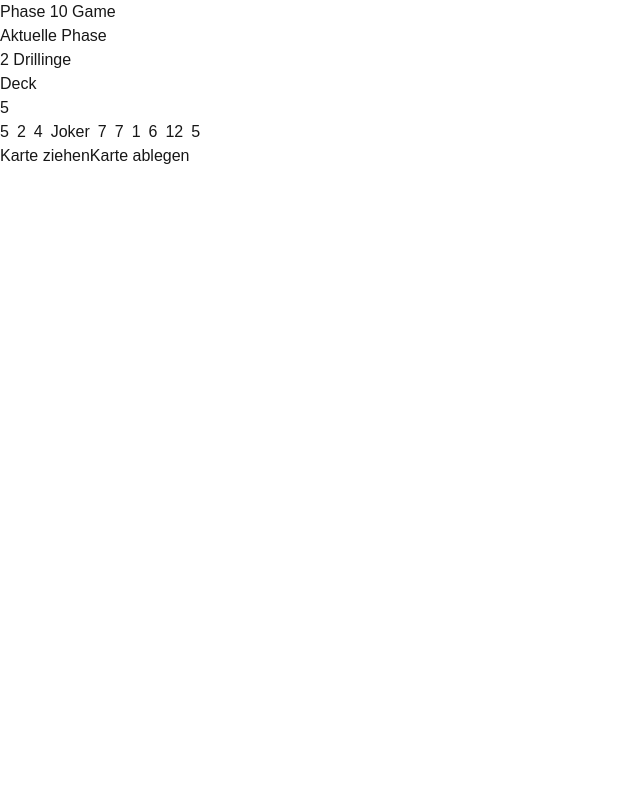
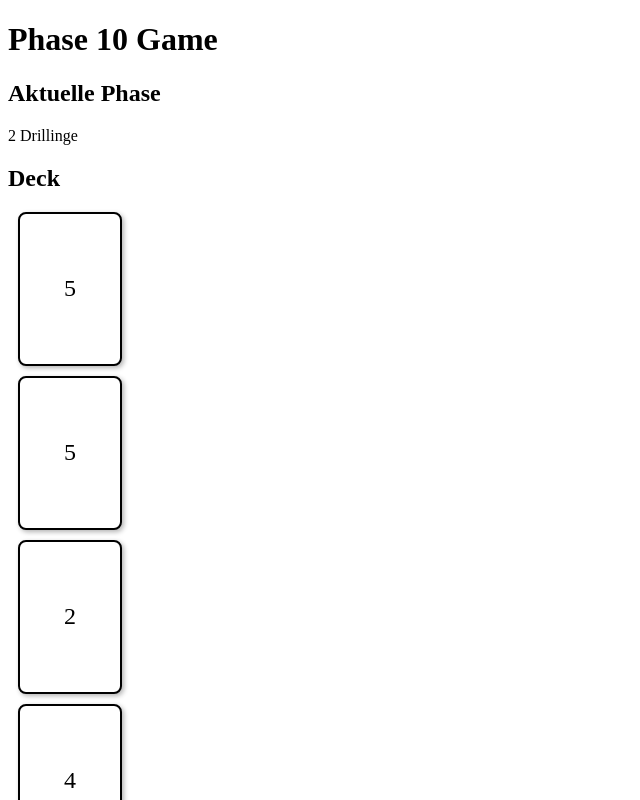
Before and after one commit to ronin1221/phase10, a Next.js app: page / in a window 1280 px wide. Shown: the top 800 px of the page, without its empty margins (0-640 px from the left). Built offline with nearby package versions, Linux system fonts and the light colour scheme.

Commit message:
small modifications

```diff
--- a/src/App.tsx
+++ b/src/App.tsx
@@ -6,49 +6,75 @@ import Deck from './components/Deck';
 import PhaseDisplay from './components/PhaseDisplay';
 import GameControls from './components/GameControls';
 import { Card } from './game/card';
+import { Player } from './game/player';
 
 function App() {
     const [deck, setDeck] = useState(shuffleDeck(createDeck()));
-    const [playerHand, setPlayerHand] = useState<Card[]>(deck.splice(0, 10)); // 10 Karten
-    const [topCard, setTopCard] = useState<Card | null>(deck.pop() || null);
-    const [currentPhaseIndex, setCurrentPhaseIndex] = useState(0); // Startphase
+    const [discardPile, setDiscardPile] = useState<Card[]>([]); // Ablagestapel
+    const [players, setPlayers] = useState<Player[]>([
+        { name: 'Spieler 1', hand: deck.splice(0, 10), phaseComplete: false, currentPhaseIndex: 0 },
+        { name: 'Spieler 2', hand: deck.splice(0, 10), phaseComplete: false, currentPhaseIndex: 0 }
+    ]);
+    const [currentPlayerIndex, setCurrentPlayerIndex] = useState(0); // Aktueller Spieler
 
-    // Karte ziehen
-    const drawCard = () => {
+    const currentPlayer = players[currentPlayerIndex];
+
+    // Karte vom Deck ziehen
+    const drawCardFromDeck = () => {
         if (deck.length > 0) {
             const newCard = deck.pop();
             if (newCard) {
-                setPlayerHand([...playerHand, newCard]);
-                setTopCard(newCard);
+                currentPlayer.hand.push(newCard);
+                setDeck([...deck]); // Deck aktualisieren
+                setPlayers([...players]); // Spielerhand aktualisieren
             }
         }
     };
 
-    // Karte ablegen
-    const playCard = (cardToPlay: Card) => {
-        // Karte aus der Hand entfernen
-        setPlayerHand(playerHand.filter(card => card !== cardToPlay));
+    // Karte vom Ablagestapel ziehen
+    const drawCardFromDiscardPile = () => {
+        if (discardPile.length > 0) {
+            const newCard = discardPile.shift();
+            if (newCard) {
+                currentPlayer.hand.push(newCard);
+                setDiscardPile([...discardPile]); // Ablagestapel aktualisieren
+                setPlayers([...players]); // Spielerhand aktualisieren
+            }
+        }
+    };
 
-        // Auf den Ablagestapel legen
-        setTopCard(cardToPlay);
+    // Karte ablegen und Zug beenden
+    const discardCard = (cardToPlay: Card) => {
+        currentPlayer.hand = currentPlayer.hand.filter(card => card !== cardToPlay);
+        setDiscardPile([cardToPlay, ...discardPile]); // Ablagestapel aktualisieren
+        setPlayers([...players]); // Spielerhand aktualisieren
+        endTurn(); // Zug beenden
+    };
 
-        // Überprüfen, ob die aktuelle Phase erfüllt ist
-        if (phases[currentPhaseIndex].requirement(playerHand)) {
-            alert("Phase abgeschlossen!");
-            // Zur nächsten Phase wechseln
-            setCurrentPhaseIndex(prevIndex => Math.min(prevIndex + 1, phases.length - 1));
+    // Phase überprüfen und abschließen
+    const checkAndCompletePhase = () => {
+        if (phases[currentPlayer.currentPhaseIndex].requirement(currentPlayer.hand)) {
+            alert(`${currentPlayer.name} hat die Phase abgeschlossen!`);
+            currentPlayer.phaseComplete = true;
+            currentPlayer.currentPhaseIndex++;
+            setPlayers([...players]); // Spielerphase aktualisieren
         } else {
-            alert("Phase noch nicht abgeschlossen!");
+            alert(`${currentPlayer.name} hat die Phase noch nicht abgeschlossen.`);
         }
+    };
+
+    // Zug beenden und zum nächsten Spieler wechseln
+    const endTurn = () => {
+        setCurrentPlayerIndex((prevIndex) => (prevIndex + 1) % players.length); // Zyklisch durch die Spieler wechseln
     };
 
     return (
         <div className="App">
             <h1>Phase 10 Game</h1>
-            <PhaseDisplay currentPhase={phases[currentPhaseIndex].description} />
-            <Deck topCard={topCard} />
-            <Hand cards={playerHand} onCardClick={playCard} />
-            <GameControls onDraw={drawCard} onPlay={() => { /* Hier keine Karte übergeben */ }} />
+            <PhaseDisplay currentPhase={phases[currentPlayer.currentPhaseIndex].description} />
+            <Deck topCard={deck[deck.length - 1]} discardPile={discardPile[0]} onDrawDeck={drawCardFromDeck} onDrawDiscard={drawCardFromDiscardPile} />
+            <Hand cards={currentPlayer.hand} onCardClick={discardCard} />
+            <GameControls onDrawDeck={drawCardFromDeck} onDrawDiscard={drawCardFromDiscardPile} onCompletePhase={checkAndCompletePhase} />
         </div>
     );
 }
--- a/src/app/globals.css
+++ b/src/app/globals.css
@@ -1,27 +1,48 @@
-@tailwind base;
-@tailwind components;
-@tailwind utilities;
-
-:root {
-  --background: #ffffff;
-  --foreground: #171717;
+/* Tabletop-Layout */
+.tabletop {
+    display: flex;
+    flex-direction: column;
+    justify-content: space-between;
+    height: 100vh; /* Tabletop nimmt die gesamte Höhe des Viewports ein */
+    padding: 20px;
+    background-color: #228B22; /* Optional: grüner Hintergrund wie ein Kartentisch */
 }
 
-@media (prefers-color-scheme: dark) {
-  :root {
-    --background: #0a0a0a;
-    --foreground: #ededed;
-  }
+/* Spielerhand (unten am Bildschirm) */
+.player-hand {
+    display: flex;
+    justify-content: center;
+    margin-top: auto;
 }
 
-body {
-  color: var(--foreground);
-  background: var(--background);
-  font-family: Arial, Helvetica, sans-serif;
+/* Deck und Ablagestapel in der Mitte */
+.deck-area {
+    display: flex;
+    justify-content: center;
+    align-items: center;
 }
 
-@layer utilities {
-  .text-balance {
-    text-wrap: balance;
-  }
+/* Kartenstile */
+.card {
+    width: 100px;
+    height: 150px;
+    background-color: white;
+    border: 2px solid black;
+    border-radius: 8px;
+    margin: 10px;
+    display: flex;
+    justify-content: center;
+    align-items: center;
+    font-size: 24px;
+    box-shadow: 2px 2px 5px rgba(0, 0, 0, 0.3);
+    transition: transform 0.2s;
 }
+
+.card:hover {
+    transform: scale(1.1); /* Vergrößere die Karte beim Hover */
+}
+
+/* Beispiel eines aktiven Spielbereichs (z.B. Deck in der Mitte) */
+.deck-area .card {
+    cursor: pointer;
+}
--- a/src/app/layout.tsx
+++ b/src/app/layout.tsx
@@ -5,7 +5,7 @@ interface LayoutProps {
     children: React.ReactNode;
 }
 
-const RootLayout: React.FC<LayoutProps> = ({ children }) => {
+const RootLayout: React.FC<LayoutProps> = ({children}) => {
     return (
         <html lang="en">
         <body>
--- a/src/app/page.tsx
+++ b/src/app/page.tsx
@@ -6,7 +6,7 @@ import App from '../App'; // Importiere dein Spiel
 const HomePage: React.FC = () => {
     return (
         <div>
-            <App /> {/* Das Phase10-Spiel hier rendern */}
+            <App/> {/* Das Phase10-Spiel hier rendern */}
         </div>
     );
 };
--- a/src/components/GameControls.tsx
+++ b/src/components/GameControls.tsx
@@ -5,11 +5,12 @@ interface GameControlsProps {
     onPlay: () => void; // Korrigiere hier den Typ, damit onPlay keine Argumente erwartet
 }
 
-const GameControls: React.FC<GameControlsProps> = ({ onDraw, onPlay }) => {
+const GameControls: React.FC<GameControlsProps> = ({onDraw, onPlay}) => {
     return (
         <div className="game-controls">
             <button onClick={onDraw}>Karte ziehen</button>
-            <button onClick={onPlay}>Karte ablegen</button> {/* Keine Karte hier als Argument */}
+            <button onClick={onPlay}>Karte ablegen</button>
+            {/* Keine Karte hier als Argument */}
         </div>
     );
 };
--- a/src/components/Hand.tsx
+++ b/src/components/Hand.tsx
@@ -1,12 +1,12 @@
 import React from 'react';
-import { Card } from '../game/card';
+import {Card} from '../game/card';
 
 interface HandProps {
     cards: Card[];
     onCardClick: (card: Card) => void; // Die Typdefinition für den Callback
 }
 
-const Hand: React.FC<HandProps> = ({ cards, onCardClick }) => {
+const Hand: React.FC<HandProps> = ({cards, onCardClick}) => {
     return (
         <div className="flex space-x-2">
             {cards.map((card, index) => (
--- a/src/components/PhaseDisplay.tsx
+++ b/src/components/PhaseDisplay.tsx
@@ -4,7 +4,7 @@ interface PhaseDisplayProps {
     currentPhase: string;
 }
 
-const PhaseDisplay: React.FC<PhaseDisplayProps> = ({ currentPhase }) => {
+const PhaseDisplay: React.FC<PhaseDisplayProps> = ({currentPhase}) => {
     return (
         <div className="phase-display">
             <h2>Aktuelle Phase</h2>
--- a/src/game/deck.ts
+++ b/src/game/deck.ts
@@ -1,5 +1,4 @@
 import {Card, CardColor, CardType} from './card';
-
 
 
 export function createDeck(): Card[] {
--- a/src/game/phases.ts
+++ b/src/game/phases.ts
@@ -1,5 +1,5 @@
-import { Card } from './card';
-import { checkSets, checkSequence, checkSameColor } from './deck';
+import {Card} from './card';
+import {checkSets, checkSequence, checkSameColor} from './deck';
 
 export interface Phase {
     description: string;
```
Also changed, not shown: src/components/Deck.tsx (+6 -4 lines). Lines whose indentation alone changed are shown as unchanged.
